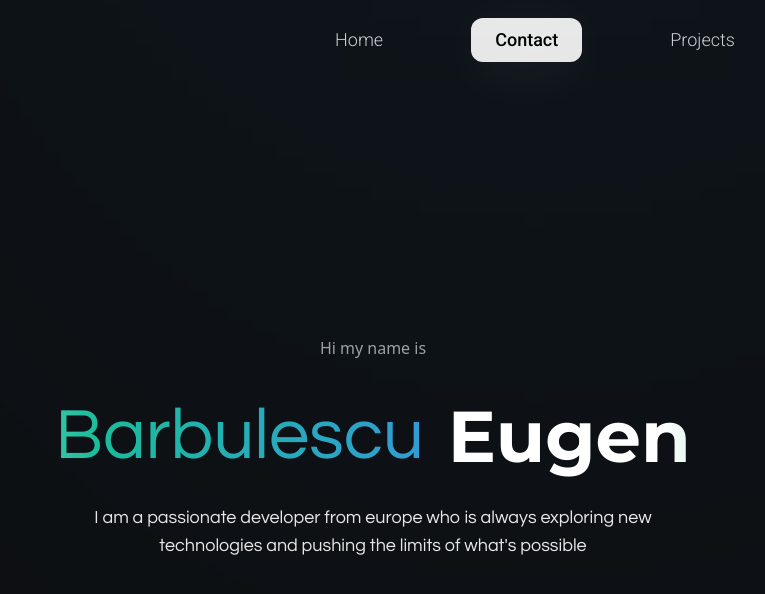
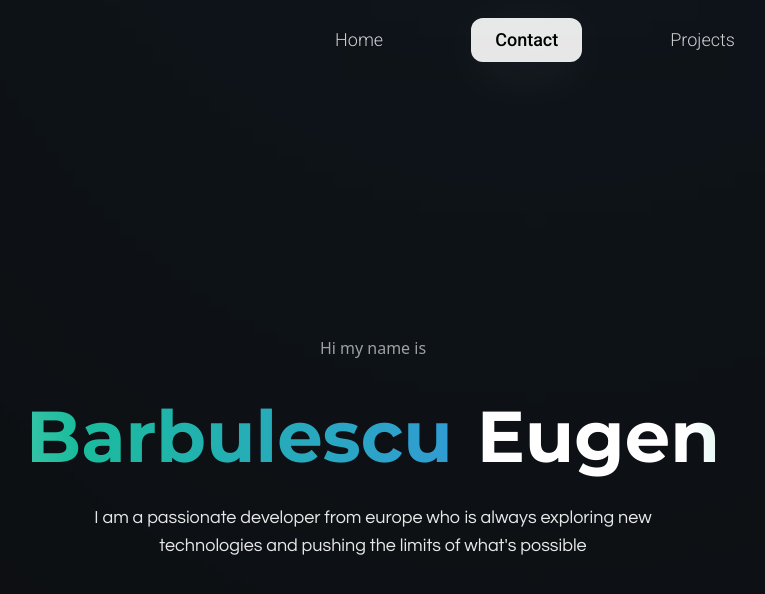
Before and after one commit to erupturatis/Personal-Website, a Next.js app: page /home in a window 1280 px wide. Shown: the top 594 px of the page, without its empty margins (105-870 px from the left). Built offline with nearby package versions, Linux system fonts and the light colour scheme.

Commit message:
readded colors to both words

```diff
--- a/src/components/home/top/Top.tsx
+++ b/src/components/home/top/Top.tsx
@@ -57,11 +57,7 @@ const Top = () => {
         <div className="w-[350px] md:w-[500px] xl:w-[700px] ">
           <div className={`${'roboto'} text-center opacity-60  font-light text-sm md:text-base mb-2 `}>Hi my name is</div>
           <div className=" flex justify-center items-center mt-6 xl:mt-10 ">
-            <div
-              className={`${questrial.className} text-center relative pb-2 text-3xl md:text-7xl font-bold  ${styles.colorName} ${
-                word ? '' : styles.colorNameInactive
-              }`}
-            >
+            <div className={` text-center relative pb-2 text-3xl md:text-7xl font-bold`}>
               <div className="absolute top-5 w-full flex justify-center">
                 <div
                   className={`h-5 w-full blur-[80px] bg-[#BFF2FF]  ${word ? `opacity-50` : `opacity-0`} ${styles.colorName} ${
@@ -69,7 +65,13 @@ const Top = () => {
                   }  `}
                 ></div>
               </div>
-              Barbulescu
+              <div
+                className={`${montserrat.className}
+              ${styles.colorName} ${word ? '' : styles.colorNameInactive}
+              `}
+              >
+                Barbulescu
+              </div>
             </div>
             <div
               className={`${montserrat.className} relative text-center ml-3 xl:ml-6 text-3xl md:text-7xl font-bold pb-2  ${styles.colorName} ${
--- a/src/components/home/top/top.module.css
+++ b/src/components/home/top/top.module.css
@@ -1,7 +1,7 @@
 .nameGradient {
   background: #00ffd8;
   background: linear-gradient(to bottom left, #00ffd8 21%, #487694 100%);
-  -webkit-background-clip: text;
+  background-clip: text;
   -webkit-text-fill-color: transparent;
 }
 
```
